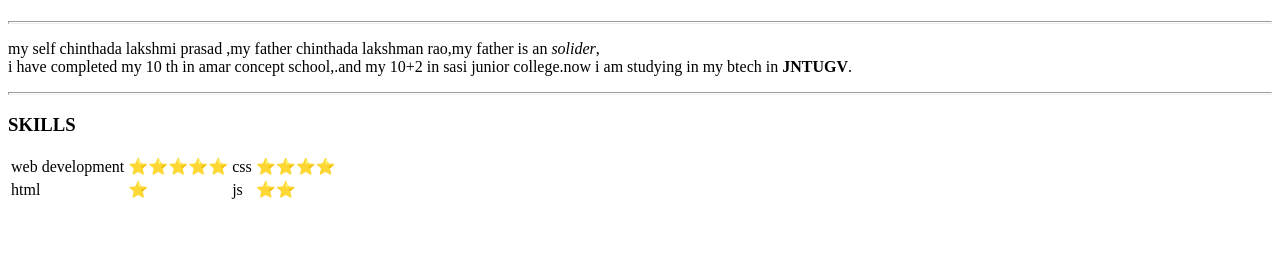
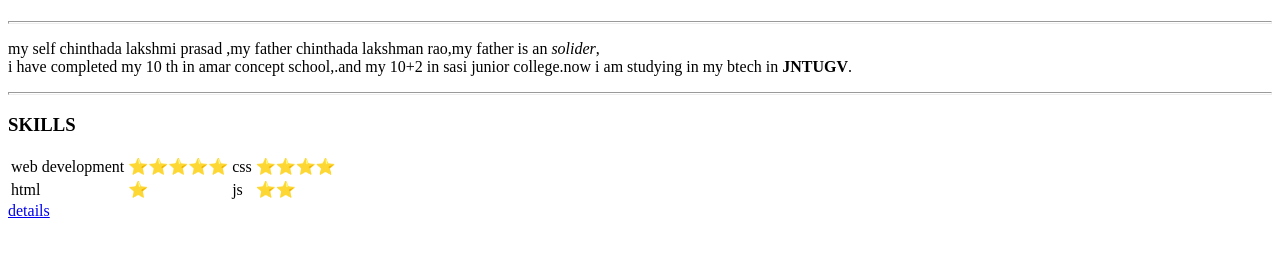
Before and after one commit to lakshmiprasadch/demo, a plain HTML site: page index.html in a window 1280 px wide. Shown: the part 59-316 px from the top of the page. Drawn offline with Linux system fonts and the light colour scheme.

Commit message:
Update and rename web.html to index.html

```diff
--- a/web.html
+++ b/index.html
@@ -26,6 +26,7 @@
       <td>⭐⭐</td>
     </tr>
   </table>
+  <a href="contact details.html">details</a>
 </body>
 
 </html>
```
